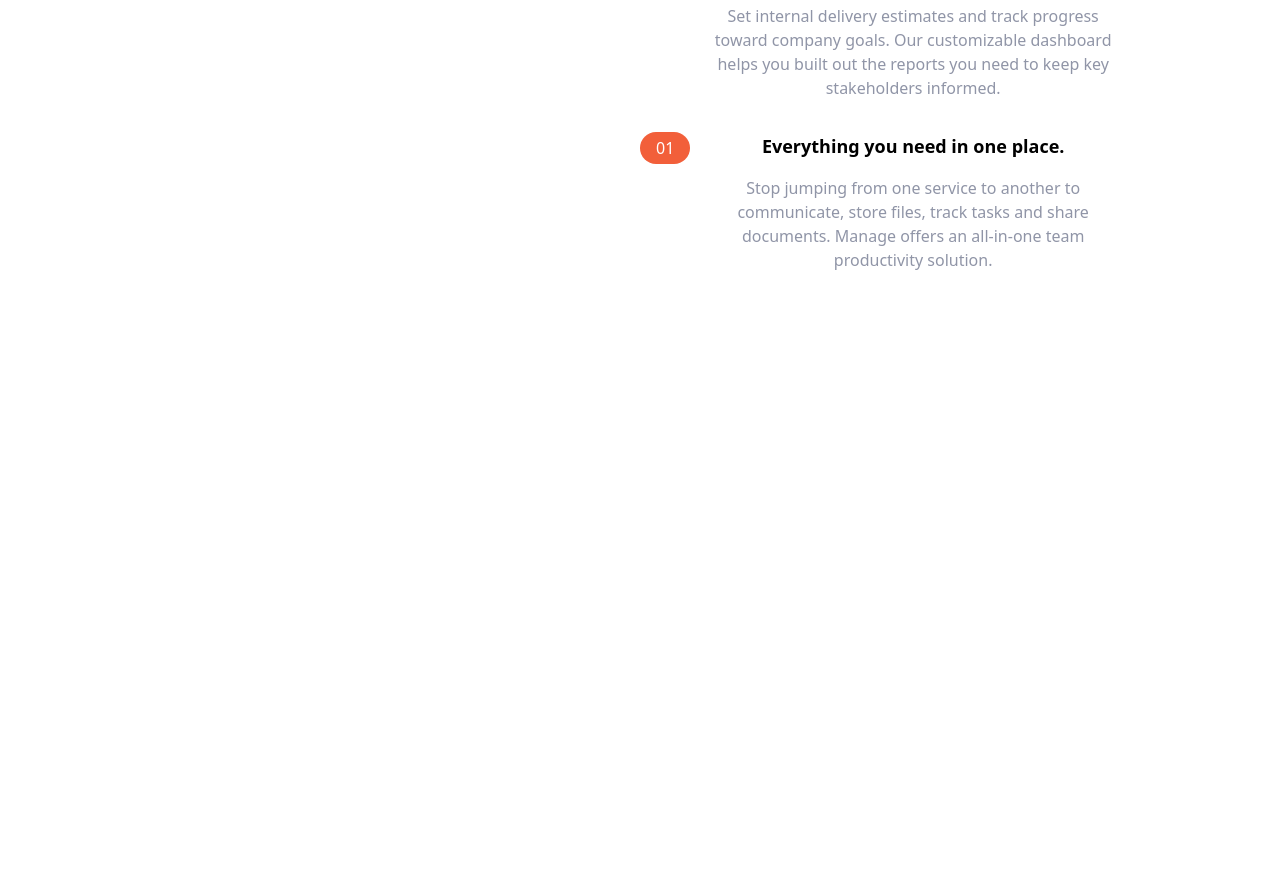
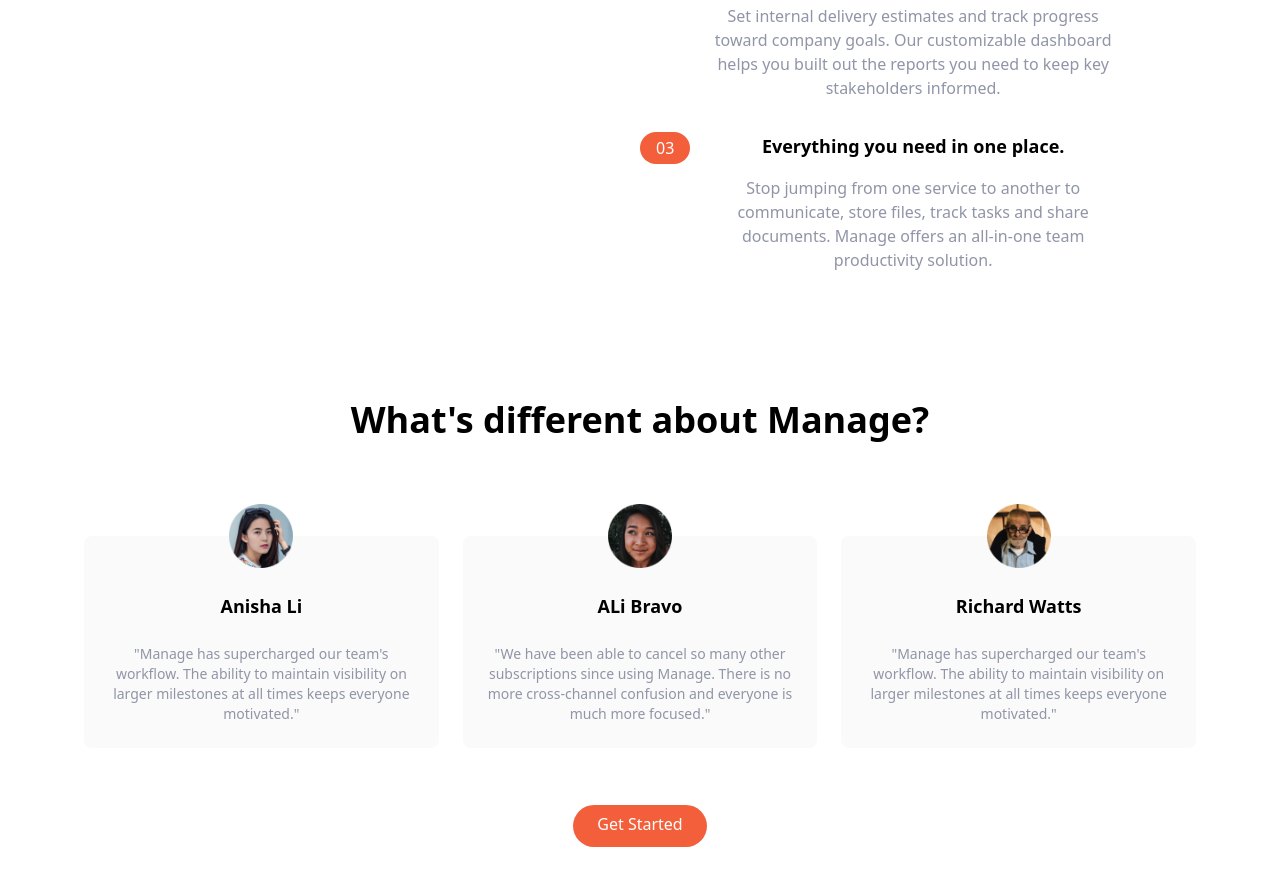
Before and after one commit to yordi68/manage_ui, a React (Vite) app: page / in a window 1280 px wide. Shown: the part 900-1786 px from the top of the page. Before the commit the page ends 1204 px from the top, so only its background shows below. Built offline with nearby package versions, Linux system fonts and the light colour scheme.

Commit message:
finish the testimonials page

```diff
--- a/src/App.tsx
+++ b/src/App.tsx
@@ -1,7 +1,7 @@
 import Navbar from './components/Navbar';
 import Hero from './components/Hero';
 import Features from './components/Features';
-
+import Testimonials from './components/Testimonials';
 import './App.css'
 function App() {
 
@@ -10,6 +10,7 @@
       <Navbar />
       <Hero />
       <Features />
+      <Testimonials />
     </>
   )
 }
--- a/src/components/Features.tsx
+++ b/src/components/Features.tsx
@@ -54,7 +54,7 @@
                     <div className='rounded-l-full bg-brightRedSupLight md:bg-transparent'>
                         <div className='flex items-center space-x-2'>
                             <div className='px-4 py-2 text-white rounded-full md:py-1 bg-brightRed'>
-                                01
+                                02
                             </div>
                             <h3 className='text-base font-bold md:mb-4 md:hidden'>
                                 Advanced built-in reports
@@ -80,7 +80,7 @@
                     <div className='rounded-l-full bg-brightRedSupLight md:bg-transparent'>
                         <div className='flex items-center space-x-2'>
                             <div className='px-4 py-2 text-white rounded-full md:py-1 bg-brightRed'>
-                                01
+                                03
                             </div>
                             <h3 className='text-base font-bold md:mb-4 md:hidden'>
                                 Everything you need in one place.
--- /dev/null
+++ b/src/components/Testimonials.tsx
@@ -0,0 +1,64 @@
+import React from 'react'
+import Anisha from '../assets/avatar-anisha.png';
+import Ali from '../assets/avatar-ali.png';
+import Richard from '../assets/avatar-richard.png';
+
+
+const Testimonials = () => {
+  return (
+    <div>
+        <div className='max-w-6xl px-5 mx-auto mt-32 text-center'>
+            <h2 className='text-4xl font-bold text-center'>
+                What's different about Manage?
+            </h2>
+
+            <div className='flex flex-col mt-24 md:flex-row md:space-x-6'>
+
+                <div className='flex flex-col items-center p-6 space-y-6
+                rounded-lg bg-veryLightGray md:w-1/3'>
+                    <img src={Anisha} alt="" className="w-16 -mt-14"/>
+                    <h5 className='text-lg font-bold'>Anisha Li</h5>
+                    <p className='text-sm text-darkGrayishBlue'>
+                        "Manage has supercharged our team's workflow. The
+                        ability to maintain visibility on larger milestones
+                        at all times keeps everyone motivated."
+                    </p>
+
+                </div>
+
+                <div className='hidden flex-col items-center p-6 space-y-6
+                rounded-lg bg-veryLightGray md:flex md:w-1/3'>
+                    <img src={Ali} alt="" className="w-16 -mt-14"/>
+                    <h5 className='text-lg font-bold'>ALi Bravo</h5>
+                    <p className='text-sm text-darkGrayishBlue'>
+                        "We have been able to cancel so many other subscriptions
+                        since using Manage. There is no more cross-channel confusion
+                        and everyone is much more focused."
+                    </p>
+
+                </div>
+
+                <div className='hidden flex-col items-center p-6 space-y-6
+                rounded-lg bg-veryLightGray md:flex md:w-1/3'>
+                    <img src={Richard} alt="" className="w-16 -mt-14"/>
+                    <h5 className='text-lg font-bold'>Richard Watts</h5>
+                    <p className='text-sm text-darkGrayishBlue'>
+                        "Manage has supercharged our team's workflow. The
+                        ability to maintain visibility on larger milestones
+                        at all times keeps everyone motivated."
+                    </p>
+
+                </div>
+
+            </div>
+            <div className='my-16'>
+                <a href="" className='p-3 px-6 pt-2 text-white bg-brightRed
+                rounded-full baseline hover:bg-brightRedLight'>Get Started</a>
+            </div>
+        </div>
+
+    </div>
+  )
+}
+
+export default Testimonials
```
